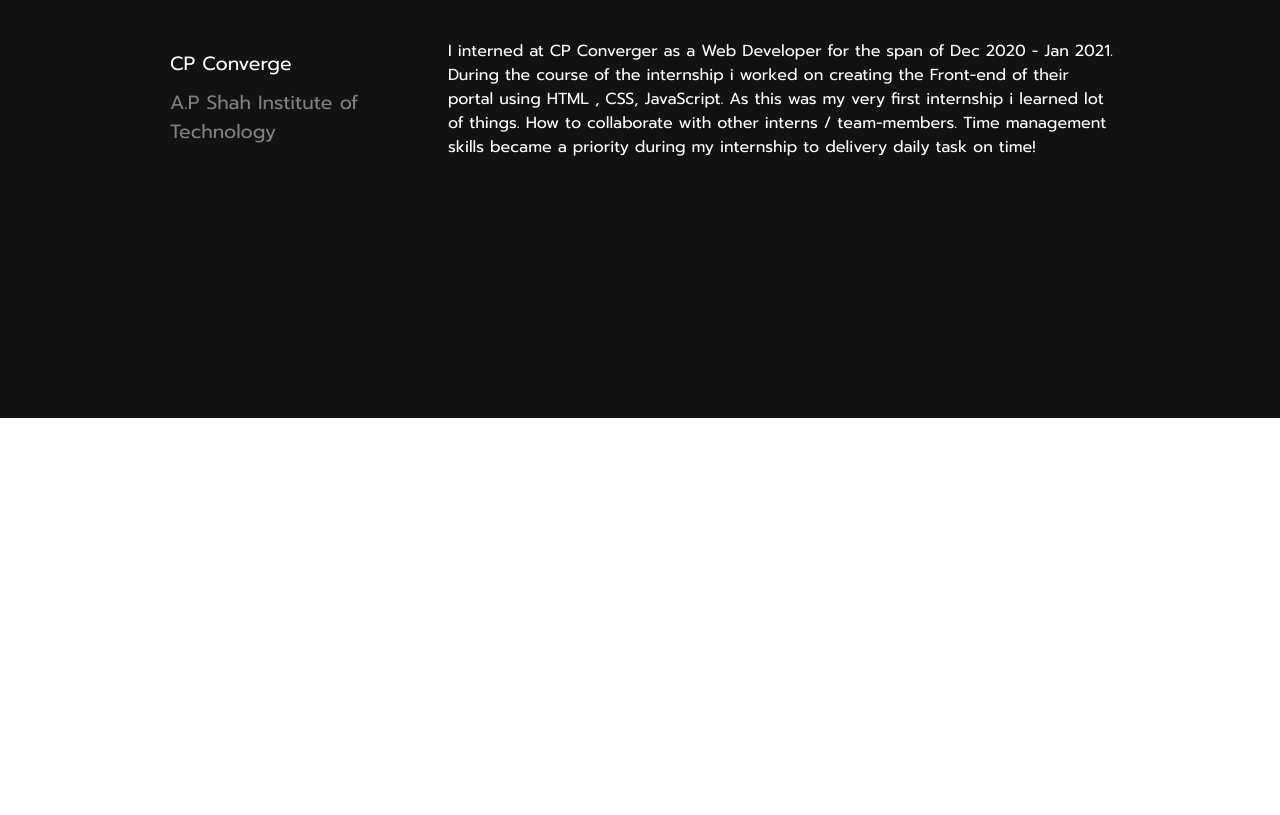
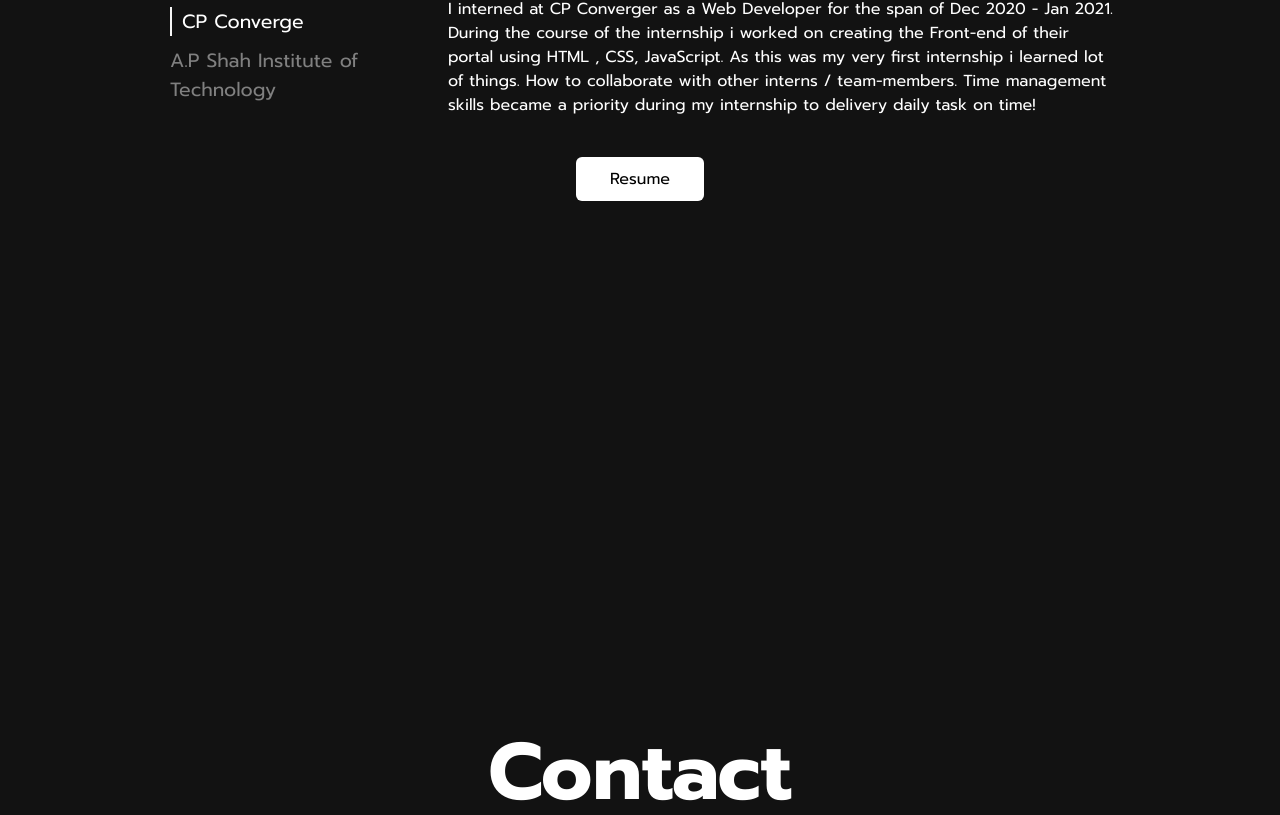
Before and after one commit to tejasraibagi26/traibagi, a React (Create React App) app: page / in a window 1280 px wide. Shown: the part 1982-2797 px from the top of the page. Before the commit the page ends 2400 px from the top, so only its background shows below. Built offline with nearby package versions, Linux system fonts and the light colour scheme.

Commit message:
Added contacts and footer component

```diff
--- a/package.json
+++ b/package.json
@@ -1,4 +1,5 @@
 {
+  "homepage": "http://tejasraibagi26.github.io/traibagi",
   "name": "portfolio",
   "version": "0.1.0",
   "private": true,
@@ -19,6 +20,8 @@
   "scripts": {
     "start": "react-scripts start",
     "build": "react-scripts build",
+    "predeploy": "npm run build",
+    "deploy": "gh-pages -d build",
     "test": "react-scripts test",
     "eject": "react-scripts eject"
   },
@@ -39,5 +42,8 @@
       "last 1 firefox version",
       "last 1 safari version"
     ]
+  },
+  "devDependencies": {
+    "gh-pages": "^3.2.3"
   }
 }
--- a/src/CSS/about.css
+++ b/src/CSS/about.css
@@ -15,24 +15,6 @@
   font-weight: bold;
   line-height: 1.0062em;
   color: white;
-  /* background: -webkit-linear-gradient(
-    to right,
-    #16222a 0%,
-    #3a6073 51%,
-    #16222a 100%
-  );
-  background: -moz-linear-gradient(
-    to right,
-    #16222a 0%,
-    #3a6073 51%,
-    #16222a 100%
-  );
-  background: linear-gradient(to right, #16222a 0%, #3a6073 51%, #16222a 100%);
-
-  background-clip: text;
-  background-size: 300%;
-  -webkit-background-clip: text;
-  -moz-background-clip: text; */
   margin: 40px;
   display: flex;
 }
@@ -40,9 +22,8 @@
 #about .container .about-me {
   width: 75%;
   height: auto;
-  font-size: 2.2em;
+  font-size: 1.5em;
   text-align: center;
-  font-weight: bold;
   color: whitesmoke;
   line-height: 1;
   overflow: hidden;
--- /dev/null
+++ b/src/CSS/contact.css
@@ -0,0 +1,83 @@
+#contact {
+  width: 100%;
+  height: 100vh;
+  overflow: hidden !important;
+}
+
+#contact .container {
+  width: 100%;
+  height: 100%;
+  display: flex;
+  flex-direction: column;
+  justify-content: center;
+  align-items: center;
+}
+
+#contact .container .contact-title {
+  z-index: 1;
+  font-size: 5rem;
+  font-weight: bold;
+  line-height: 1.0062em;
+  color: white;
+  margin: 40px;
+  display: flex;
+}
+
+#contact .container .subtitle {
+  font-size: 2rem;
+  font-weight: 500;
+  color: whitesmoke;
+  padding-bottom: 40px;
+}
+#contact .container .subtitle a {
+  color: whitesmoke;
+  text-decoration: underline;
+}
+
+.text-transform {
+  animation: other 1s ease-in-out;
+}
+
+.text-transform-2 {
+  animation: other 1s ease-in-out;
+  animation-delay: 0.5s;
+}
+
+.text-transform-3 {
+  animation: other 1s ease-in-out;
+  animation-delay: 1s;
+}
+
+.hide {
+  visibility: hidden;
+}
+
+@keyframes other {
+  0% {
+    opacity: 0;
+    transform-origin: center;
+    transform: scale(0.5);
+    transform: translateY(-20px);
+  }
+  100% {
+    opacity: 1;
+    transform: scale(1);
+    transform: translateY(0px);
+  }
+}
+
+@media screen and (max-width: 800px) {
+  #contact .container .contact-title {
+    width: 90%;
+    font-size: 3em;
+    display: flex;
+    justify-content: center;
+    align-items: center;
+  }
+
+  #contact .container .subtitle {
+    width: 90%;
+    font-size: 1.5em;
+    text-align: center;
+  }
+}
--- /dev/null
+++ b/src/CSS/footer.css
@@ -0,0 +1,19 @@
+#footer {
+  width: 100%;
+  height: 15vh;
+  background-color: #121212;
+}
+
+#footer .footer-container {
+  width: 100%;
+  height: 100%;
+  display: flex;
+  flex-direction: row;
+  justify-content: space-around;
+  align-items: center;
+}
+
+#footer .footer-container .text {
+  font-size: 1em;
+  color: whitesmoke;
+}
--- a/src/CSS/landing.css
+++ b/src/CSS/landing.css
@@ -1,4 +1,5 @@
 @import url("https://fonts.googleapis.com/css2?family=Prompt:wght@400;500;600;700&display=swap");
+@import url("https://fonts.googleapis.com/css2?family=Roboto:wght@400;500;700&display=swap");
 
 * {
   padding: 0;
--- a/src/CSS/work.css
+++ b/src/CSS/work.css
@@ -1,6 +1,7 @@
 #work {
-  width: 100vw;
+  width: auto;
   height: 100vh;
+  overflow: hidden;
 }
 
 #work .work-container {
@@ -55,6 +56,9 @@
 
 .work-container .work-details .left-titles ul .active {
   color: white;
+  border-left: 2px solid whitesmoke;
+  padding-left: 10px;
+  text-overflow: ellipsis;
 }
 
 .work-container .work-details .right-desc {
@@ -67,6 +71,28 @@
 .work-container .work-details .right-desc .details {
   color: white;
 }
+#work .work-container .resume {
+  margin-top: 40px;
+  padding: 10px;
+  width: 10%;
+  display: flex;
+  justify-content: center;
+  align-items: center;
+  overflow-x: hidden;
+  background-color: white;
+  cursor: pointer;
+  border-radius: 6px;
+  transition: 100ms ease-in-out;
+}
+
+#work .work-container .resume:hover {
+  background-color: lightgray;
+}
+
+#work .work-container .resume a {
+  color: black;
+  text-decoration: none;
+}
 
 .text-transform {
   animation: other 1s ease-in-out;
@@ -75,6 +101,11 @@
 .text-transform-2 {
   animation: other 1s ease-in-out;
   animation-delay: 0.5s;
+}
+
+.text-transform-3 {
+  animation: other 1s ease-in-out;
+  animation-delay: 1s;
 }
 
 .hide {
@@ -120,4 +151,8 @@
   .work-container .work-details .left-titles {
     width: 40%;
   }
+
+  #work .work-container .resume {
+    width: auto;
+  }
 }
--- /dev/null
+++ b/src/Components/contact.js
@@ -0,0 +1,53 @@
+import React, { useEffect } from "react";
+import "../CSS/contact.css";
+
+export default function Contact() {
+  useEffect(() => {
+    const observer = new IntersectionObserver((entries) => {
+      entries.forEach(
+        (entry) => {
+          if (entry.isIntersecting) {
+            entry.target.classList.remove("hide");
+            entry.target.classList.add("text-transform");
+          } else {
+            entry.target.classList.add("hide");
+            entry.target.classList.remove("text-transform");
+          }
+        },
+        { threshold: 0.2 }
+      );
+    });
+
+    const observer2 = new IntersectionObserver((entries) => {
+      entries.forEach(
+        (entry) => {
+          if (entry.isIntersecting) {
+            setTimeout(() => {
+              entry.target.classList.remove("hide");
+            }, 600);
+            entry.target.classList.add("text-transform-2");
+          } else {
+            entry.target.classList.add("hide");
+            entry.target.classList.remove("text-transform-2");
+          }
+        },
+        { threshold: 0.2 }
+      );
+    });
+
+    observer.observe(document.querySelector(".contact-title"));
+    observer2.observe(document.querySelector(".subtitle"));
+  }, []);
+
+  return (
+    <section id="contact">
+      <div className="container">
+        <h2 className="contact-title">Contact</h2>
+        <p className="subtitle">
+          You can contact me via{" "}
+          <a href="mailto:traibagi@stevens.edu">email.</a>
+        </p>
+      </div>
+    </section>
+  );
+}
--- /dev/null
+++ b/src/Components/footer.js
@@ -0,0 +1,12 @@
+import React from "react";
+import "../CSS/footer.css";
+
+export default function Footer() {
+  return (
+    <footer id="footer">
+      <div className="footer-container">
+        <span className="text">Made by Tejas Raibagi</span>
+      </div>
+    </footer>
+  );
+}
--- a/src/Components/work.js
+++ b/src/Components/work.js
@@ -1,5 +1,6 @@
 import React, { useEffect, useState } from "react";
 import "../CSS/work.css";
+import resume from "../Downloads/Raibagi_Tejas.pdf";
 
 export default function Work() {
   useEffect(() => {
@@ -36,8 +37,27 @@
       );
     });
 
+    const observer3 = new IntersectionObserver((entires) => {
+      entires.forEach(
+        (entry) => {
+          if (entry.isIntersecting) {
+            setTimeout(() => {
+              entry.target.classList.remove("hide");
+            }, 1100);
+            entry.target.classList.add("text-transform-3");
+          } else {
+            console.log("hide");
+            entry.target.classList.add("hide");
+            entry.target.classList.remove("text-transform-3");
+          }
+        },
+        { threshold: 0.4 }
+      );
+    });
+
     observer.observe(document.querySelector(".work-title"));
     observer2.observe(document.querySelector(".work-details"));
+    observer3.observe(document.querySelector(".resume"));
   });
 
   let descArr = [
@@ -97,6 +117,11 @@
             </div>
           </div>
         </div>
+        <div className="resume">
+          <a href={resume} download="Raibagi_Tejas">
+            Resume
+          </a>
+        </div>
       </div>
     </section>
   );
--- a/src/Page/Main.js
+++ b/src/Page/Main.js
@@ -1,5 +1,7 @@
 import React from "react";
 import About from "../Components/about";
+import Contact from "../Components/contact";
+import Footer from "../Components/footer";
 import Landing from "../Components/Landing";
 import Work from "../Components/work";
 
@@ -9,6 +11,8 @@
       <Landing />
       <About />
       <Work />
+      <Contact />
+      <Footer />
     </div>
   );
 }
```
Also changed, not shown: 2 other files (tests, documents, lock files or other folders).
